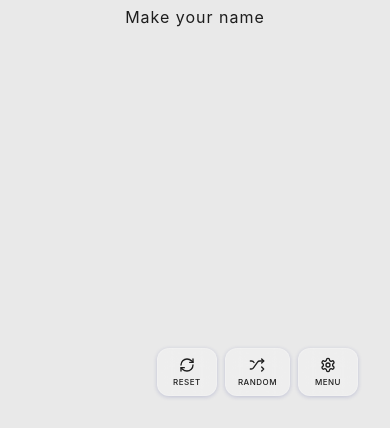
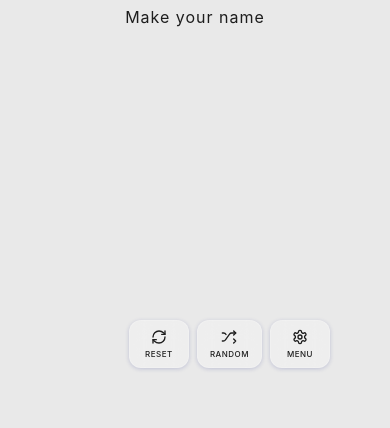
Before and after one commit to hiroleft/name-app, a plain HTML site: page index.html in a window 390 px wide. Shown: the part 416-844 px from the top of the page. Drawn offline with Linux system fonts and the light colour scheme.

Commit message:
Add files via upload

```diff
--- a/styles.css
+++ b/styles.css
@@ -609,7 +609,7 @@ body::-webkit-scrollbar {
 /* レスポンシブデザイン */
 @media (max-width: 768px) {
     .main-container {
-        padding: 32px;
+        padding: 60px;
     }
 
     .main-title h1 {
```
